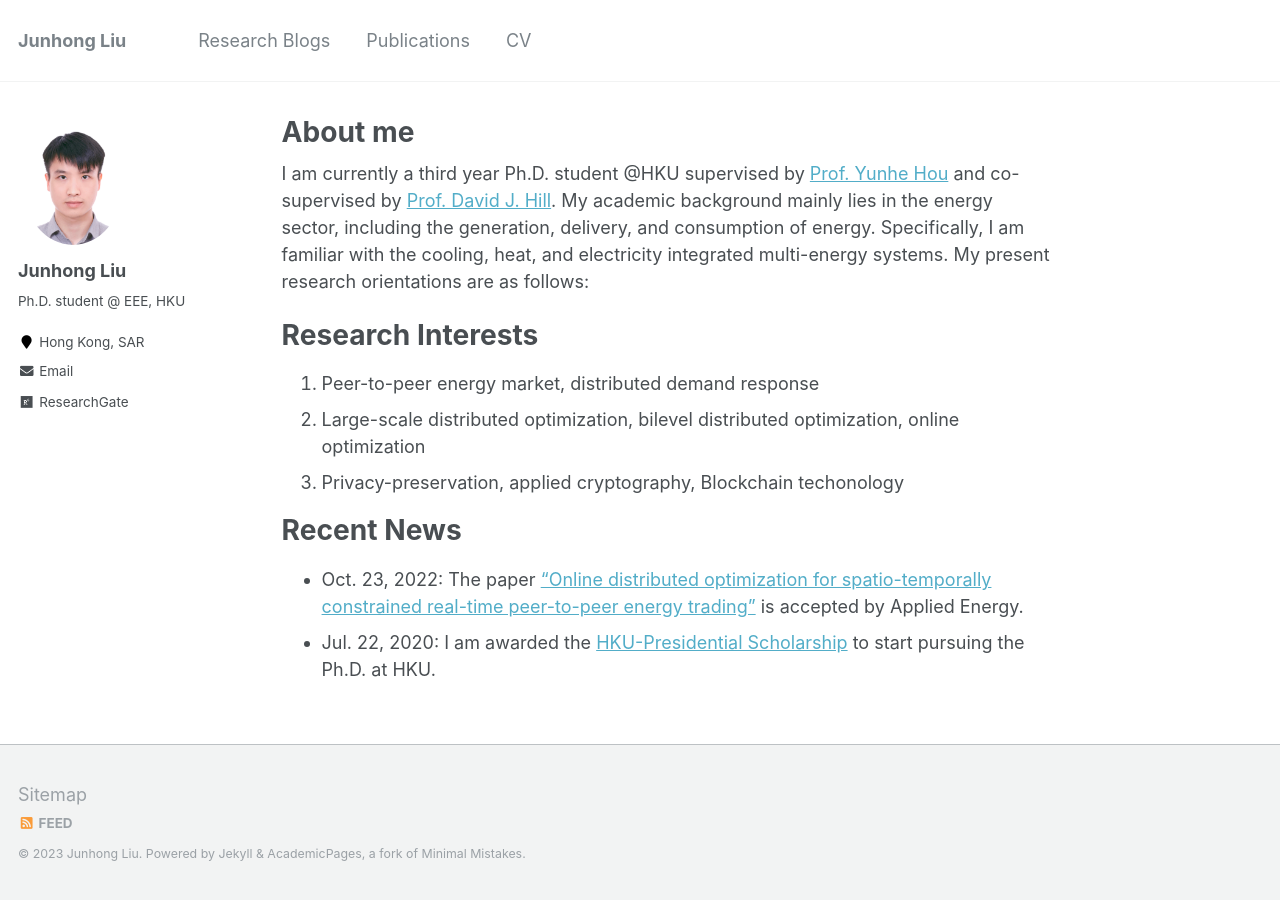
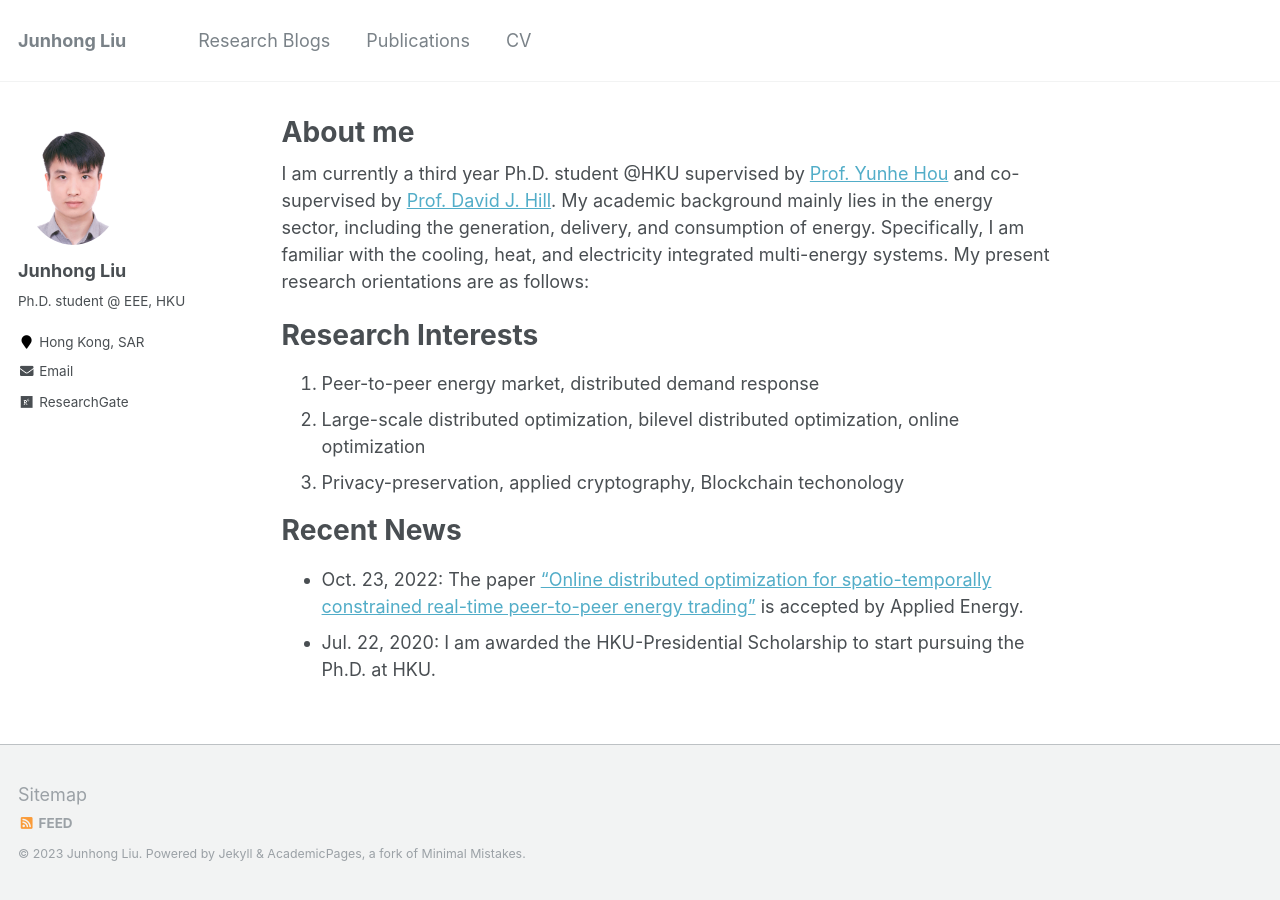
Before and after one commit to johnny-eee/online, a Jekyll site: the page built from _pages/about.md, in a window 1280 px wide. Built offline with Jekyll 4.4.1, drawn with Linux system fonts in a browser that asks for light colours; part of the change alters nothing that is shown.

```diff
--- a/_pages/about.md
+++ b/_pages/about.md
@@ -20,4 +20,4 @@ Research Interests
 Recent News
 ======
 * Oct. 23, 2022: The paper ["Online distributed optimization for spatio-temporally constrained real-time peer-to-peer energy trading"](https://www.sciencedirect.com/science/article/abs/pii/S0306261922014738?via%3Dihub) is accepted by Applied Energy.
-* Jul. 22, 2020: I am awarded the [HKU-Presidential Scholarship](https://www.scholarships.hku.hk/Scholarships/detail/622) to start pursuing the Ph.D. at HKU.
+* Jul. 22, 2020: I am awarded the HKU-Presidential Scholarship to start pursuing the Ph.D. at HKU.
```
